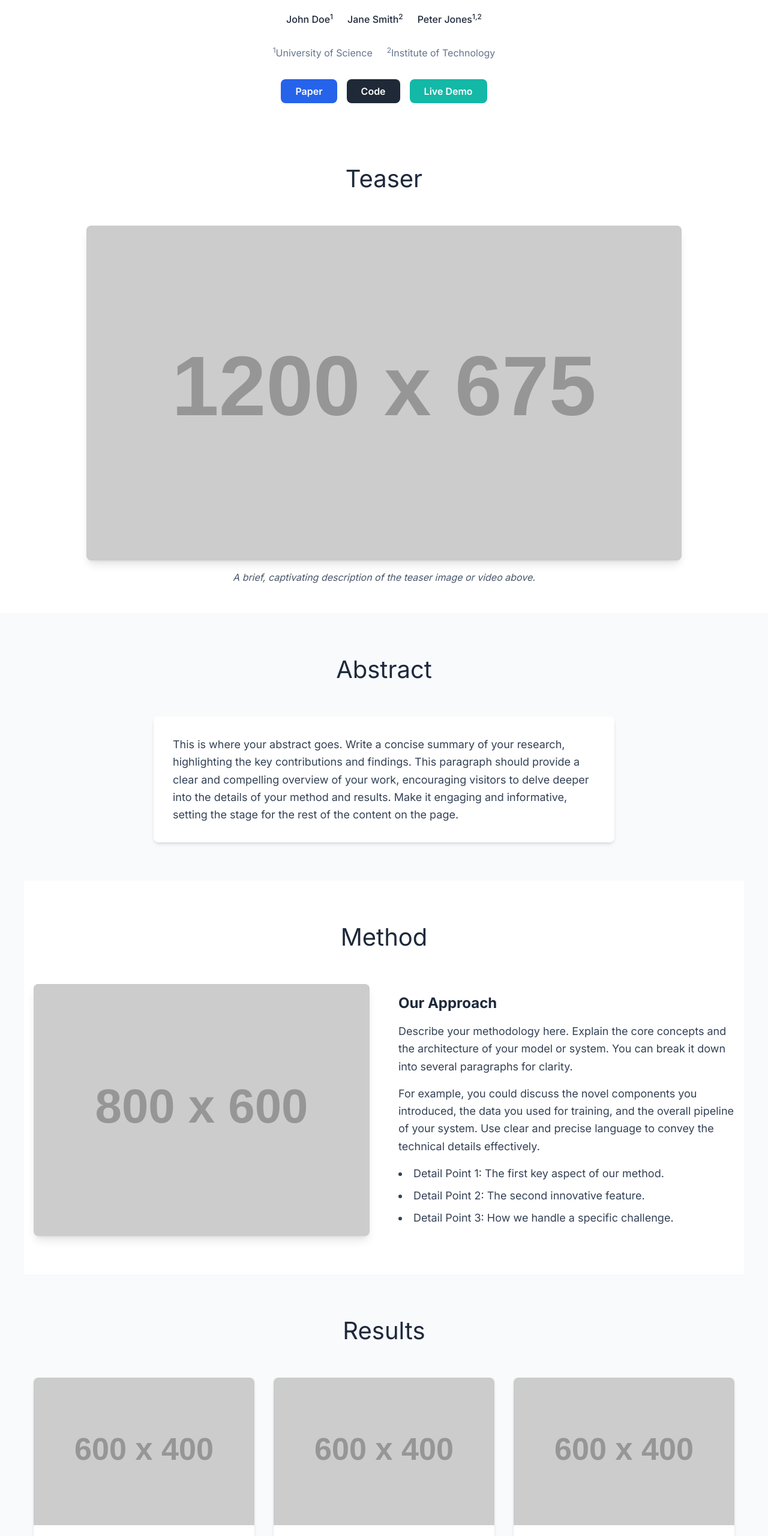
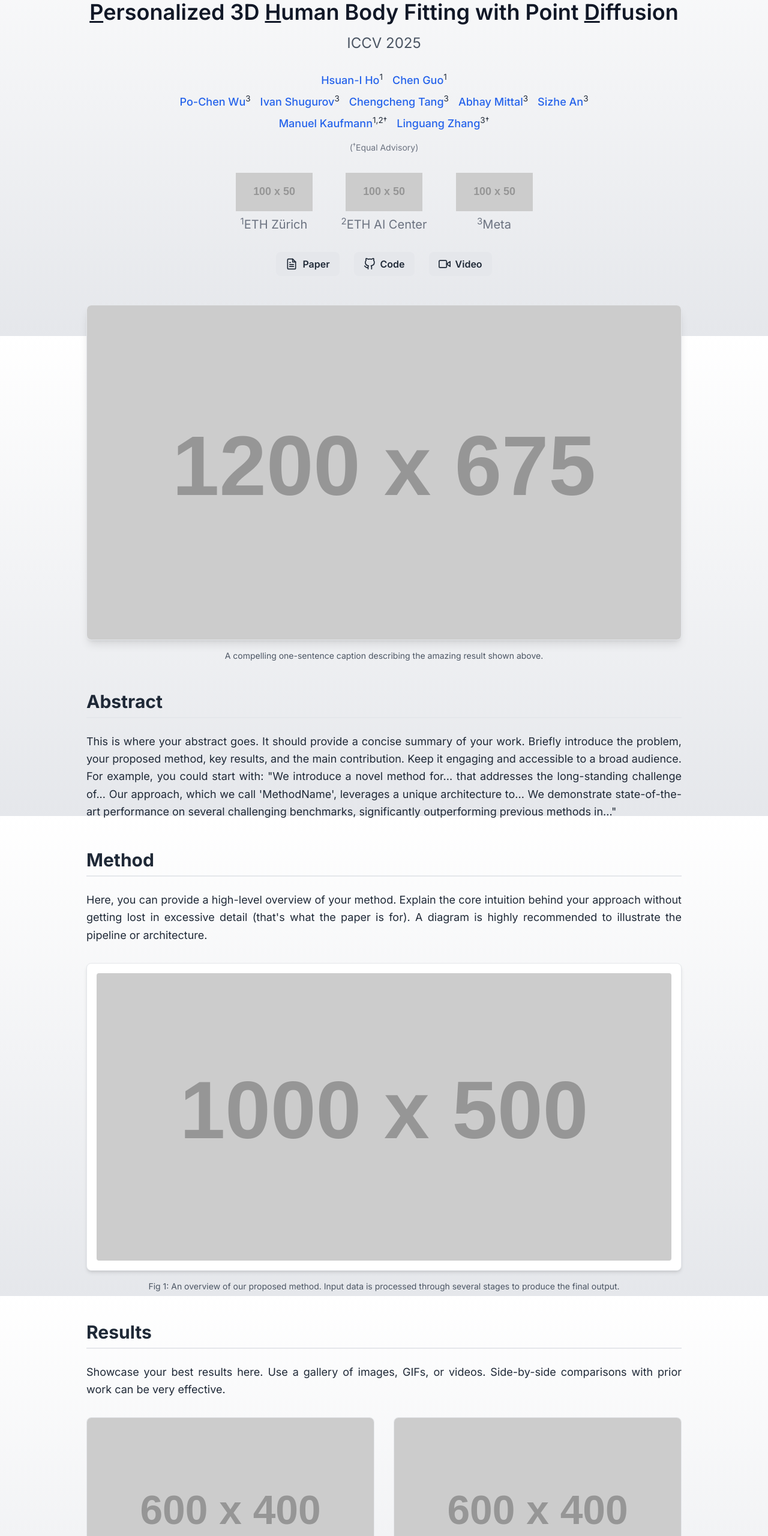
Before and after one commit to PHD-Pose/PHD-Pose.github.io, a plain HTML site: page index.html in a window 1280 px wide. Shown: the part 240-2800 px from the top of the page at 60% size. Drawn offline with nearby package versions, Linux system fonts and the light colour scheme; placeholder pictures from the web are drawn by us.

Commit message:
Update index.html

```diff
--- a/index.html
+++ b/index.html
@@ -1,250 +1,193 @@
 <!DOCTYPE html>
-<html lang="en" class="scroll-smooth">
+<html lang="en">
 <head>
     <meta charset="UTF-8">
     <meta name="viewport" content="width=device-width, initial-scale=1.0">
-    <title>Your Project Title | Official Project Page</title>
+    <title>PHD</title>
+    <link rel="icon" href="images/phd.png">
     <script src="https://cdn.tailwindcss.com"></script>
-    <link rel="preconnect" href="https://fonts.googleapis.com">
-    <link rel="preconnect" href="https://fonts.gstatic.com" crossorigin>
     <link href="https://fonts.googleapis.com/css2?family=Inter:wght@400;500;600;700&display=swap" rel="stylesheet">
     <style>
         body {
             font-family: 'Inter', sans-serif;
-            background-color: #f8fafc; /* A light gray background */
-        }
-        h1, h2, h3 {
-            font-weight: 700;
-        }
-        .section {
-            padding: 4rem 1rem;
-            max-width: 1200px;
-            margin: 0 auto;
+            /* Updated background to a white to light-gray gradient */
+            background: linear-gradient(to bottom, #FFFFFF, #E5E7EB);
+            background-attachment: fixed; /* Ensures the gradient covers the whole page on scroll */
         }
         .section-title {
-            font-size: 2.5rem;
-            text-align: center;
-            margin-bottom: 3rem;
-            color: #1e293b;
+            border-bottom: 2px solid #e5e7eb;
+            padding-bottom: 0.5rem;
+            margin-bottom: 1.5rem;
         }
         .bibtex {
-            background-color: #1e293b;
-            color: #e2e8f0;
-            padding: 1.5rem;
-            border-radius: 0.5rem;
+            background-color: #f1f1f1;
+            border: 1px solid #ddd;
+            padding: 1rem;
+            border-radius: 8px;
+            font-family: monospace;
             white-space: pre-wrap;
-            word-break: break-all;
-            position: relative;
-        }
-        .copy-btn {
-            position: absolute;
-            top: 1rem;
-            right: 1rem;
-            background-color: #475569;
-            color: white;
-            border: none;
-            padding: 0.5rem 1rem;
-            border-radius: 0.375rem;
-            cursor: pointer;
-            transition: background-color 0.2s;
-        }
-        .copy-btn:hover {
-            background-color: #64748b;
-        }
-        .copy-btn.copied {
-            background-color: #16a34a;
+            word-wrap: break-word;
+            font-size: 0.875rem;
+            color: #333;
         }
     </style>
 </head>
-<body class="text-slate-800">
+<body class="text-gray-800">
 
-    <!-- Header Section -->
-    <header class="text-center py-12 bg-white">
-        <div class="max-w-4xl mx-auto px-4">
-            <h1 class="text-4xl md:text-5xl font-bold text-slate-900 mb-4">
+    <div class="container mx-auto px-4 py-8 md:py-12 max-w-5xl">
+
+        <!-- Paper Title -->
+        <header class="text-center mb-8">
+            <img src="images/phd.png" alt="PHD Logo" class="w-auto h-32 mx-auto mb-2" onerror="this.onerror=null;this.src='https://placehold.co/100x50/ffffff/333?text=Logo+1';">
+            <h1 class="text-4xl md:text-5xl font-bold text-gray-900">
                 PHD <br>
-              Personalized 3D Human Body Fitting with Point Diffusion
+                <span class="text-3xl md:text-4xl font-semibold"><u>P</u>ersonalized 3D <u>H</u>uman Body Fitting with Point <u>D</u>iffusion</span>
             </h1>
-            <p class="text-lg text-slate-600 mb-6">
-                Official Project Page
-            </p>
-            <div class="flex justify-center items-center flex-wrap gap-x-6 gap-y-2 mb-8">
-                <!-- Author List -->
-                <span class="font-medium">John Doe<sup>1</sup></span>
-                <span class="font-medium">Jane Smith<sup>2</sup></span>
-                <span class="font-medium">Peter Jones<sup>1,2</sup></span>
+            <p class="text-2xl text-gray-600 mt-4">ICCV 2025</p>
+        </header>
+
+        <!-- Authors -->
+        <div class="text-center mb-4 text-lg space-y-2">
+            <!-- Row 1: 2 authors -->
+            <div class="flex justify-center items-center gap-x-4">
+                <span class="whitespace-nowrap"><a href="#" class="font-medium text-blue-600 hover:underline">Hsuan-I Ho</a><sup>1</sup></span>
+                <span class="whitespace-nowrap"><a href="#" class="font-medium text-blue-600 hover:underline">Chen Guo</a><sup>1</sup></span>
             </div>
-            <div class="flex justify-center items-center flex-wrap gap-x-6 gap-y-2 text-slate-500">
-                <!-- Affiliations -->
-                <span><sup>1</sup>University of Science</span>
-                <span><sup>2</sup>Institute of Technology</span>
+            <!-- Row 2: 5 authors -->
+            <div class="flex flex-wrap justify-center items-center gap-x-4">
+                <span class="whitespace-nowrap"><a href="#" class="font-medium text-blue-600 hover:underline">Po-Chen Wu</a><sup>3</sup></span>
+                <span class="whitespace-nowrap"><a href="#" class="font-medium text-blue-600 hover:underline">Ivan Shugurov</a><sup>3</sup></span>
+                <span class="whitespace-nowrap"><a href="#" class="font-medium text-blue-600 hover:underline">Chengcheng Tang</a><sup>3</sup></span>
+                <span class="whitespace-nowrap"><a href="#" class="font-medium text-blue-600 hover:underline">Abhay Mittal</a><sup>3</sup></span>
+                <span class="whitespace-nowrap"><a href="#" class="font-medium text-blue-600 hover:underline">Sizhe An</a><sup>3</sup></span>
             </div>
-            <div class="mt-8 flex justify-center gap-4">
-                 <!-- Links -->
-                <a href="#your-paper-link" class="bg-blue-600 text-white font-semibold px-6 py-2 rounded-lg hover:bg-blue-700 transition-colors">Paper</a>
-                <a href="#your-code-link" class="bg-gray-800 text-white font-semibold px-6 py-2 rounded-lg hover:bg-gray-900 transition-colors">Code</a>
-                <a href="#your-demo-link" class="bg-teal-500 text-white font-semibold px-6 py-2 rounded-lg hover:bg-teal-600 transition-colors">Live Demo</a>
+            <!-- Row 3: 2 authors -->
+            <div class="flex justify-center items-center gap-x-4">
+                <span class="whitespace-nowrap"><a href="#" class="font-medium text-blue-600 hover:underline">Manuel Kaufmann</a><sup>1,2†</sup></span>
+                <span class="whitespace-nowrap"><a href="#" class="font-medium text-blue-600 hover:underline">Linguang Zhang</a><sup>3†</sup></span>
             </div>
         </div>
-    </header>
 
-    <!-- Teaser Image/Video Section -->
-    <section id="teaser" class="py-12 bg-white">
-        <div class="max-w-5xl mx-auto px-4">
-            <h2 class="section-title">Teaser</h2>
-            <div class="bg-slate-200 rounded-lg overflow-hidden shadow-lg">
-                <!-- Replace with your teaser image -->
-                <img src="https://placehold.co/1200x675/e2e8f0/334155?text=Your+Teaser+Image+Here"
-                     alt="Project Teaser Image"
-                     class="w-full h-auto"
-                     onerror="this.onerror=null;this.src='https://placehold.co/1200x675/e2e8f0/334155?text=Image+Not+Found';">
+        <!-- Equal Advisory Note -->
+        <div class="text-center text-sm text-gray-500 mb-8">
+            <span>(<sup>†</sup>Equal Advisory)</span>
         </div>
-            <p class="text-center text-slate-600 mt-4 italic">
-                A brief, captivating description of the teaser image or video above.
-            </p>
+
+        <!-- Logos and Affiliations -->
+        <div class="flex justify-center items-start gap-x-12 my-8">
+            <!-- Institute 1 -->
+            <div class="text-center">
+                <img src="images/ait_logo.png" alt="ETH Zürich Logo" class="w-auto h-16 mx-auto mb-2" onerror="this.onerror=null;this.src='https://placehold.co/100x50/ffffff/333?text=Logo+1';">
+                <span class="text-xl text-gray-500"><sup>1</sup>ETH Zürich</span>
             </div>
+            <!-- Institute 2 -->
+            <div class="text-center">
+                <img src="images/aicenter.png" alt="AI center Logo" class="w-auto h-16 mx-auto mb-2" onerror="this.onerror=null;this.src='https://placehold.co/100x50/ffffff/333?text=Logo+2';">
+                <span class="text-xl text-gray-500"><sup>2</sup>ETH AI Center</span>
+            </div>
+            <!-- Institute 3 -->
+            <div class="text-center">
+                <img src="images/metalogo.png" alt="Meta Logo" class="w-auto h-16 mx-auto mb-2" onerror="this.onerror=null;this.src='https://placehold.co/100x50/ffffff/333?text=Logo+3';">
+                <span class="text-xl text-gray-500"><sup>3</sup>Meta</span>
+            </div>
+        </div>
+
+
+        <!-- Links -->
+        <div class="flex justify-center items-center space-x-4 md:space-x-6 mb-12">
+            <a href="#" class="flex items-center space-x-2 bg-gray-200 hover:bg-gray-300 text-gray-800 font-semibold py-2 px-4 rounded-lg transition duration-300">
+                <svg xmlns="http://www.w3.org/2000/svg" width="20" height="20" viewBox="0 0 24 24" fill="none" stroke="currentColor" stroke-width="2" stroke-linecap="round" stroke-linejoin="round"><path d="M14 2H6a2 2 0 0 0-2 2v16a2 2 0 0 0 2 2h12a2 2 0 0 0 2-2V8z"></path><polyline points="14 2 14 8 20 8"></polyline><line x1="16" y1="13" x2="8" y2="13"></line><line x1="16" y1="17" x2="8" y2="17"></line><polyline points="10 9 9 9 8 9"></polyline></svg>
+                <span>Paper</span>
+            </a>
+            <a href="#" class="flex items-center space-x-2 bg-gray-200 hover:bg-gray-300 text-gray-800 font-semibold py-2 px-4 rounded-lg transition duration-300">
+                <svg xmlns="http://www.w3.org/2000/svg" width="20" height="20" viewBox="0 0 24 24" fill="none" stroke="currentColor" stroke-width="2" stroke-linecap="round" stroke-linejoin="round"><path d="M9 19c-5 1.5-5-2.5-7-3m14 6v-3.87a3.37 3.37 0 0 0-.94-2.61c3.14-.35 6.44-1.54 6.44-7A5.44 5.44 0 0 0 20 4.77 5.07 5.07 0 0 0 19.91 1S18.73.65 16 2.48a13.38 13.38 0 0 0-7 0C6.27.65 5.09 1 5.09 1A5.07 5.07 0 0 0 5 4.77a5.44 5.44 0 0 0-1.5 3.78c0 5.42 3.3 6.61 6.44 7A3.37 3.37 0 0 0 9 18.13V22"></path></svg>
+                <span>Code</span>
+            </a>
+            <a href="#" class="flex items-center space-x-2 bg-gray-200 hover:bg-gray-300 text-gray-800 font-semibold py-2 px-4 rounded-lg transition duration-300">
+                 <svg xmlns="http://www.w3.org/2000/svg" width="20" height="20" viewBox="0 0 24 24" fill="none" stroke="currentColor" stroke-width="2" stroke-linecap="round" stroke-linejoin="round"><polygon points="23 7 16 12 23 17 23 7"></polygon><rect x="1" y="5" width="15" height="14" rx="2" ry="2"></rect></svg>
+                <span>Video</span>
+            </a>
+        </div>
+
+        <!-- Teaser Video/Image -->
+        <section class="mb-12">
+            <div class="bg-white rounded-lg overflow-hidden shadow-lg border border-gray-200">
+                <!-- Replace with your video or GIF -->
+                <img src="https://placehold.co/1200x675/e2e8f0/333?text=Your+Awesome+Teaser+Video+Here" alt="Teaser Video" class="w-full h-auto">
+            </div>
+            <p class="text-center text-gray-600 mt-4 text-sm">A compelling one-sentence caption describing the amazing result shown above.</p>
         </section>
 
-    <!-- Abstract Section -->
-    <section id="abstract" class="section">
-        <h2 class="section-title">Abstract</h2>
-        <div class="max-w-3xl mx-auto bg-white p-8 rounded-lg shadow-md">
-            <p class="text-lg leading-relaxed text-slate-700">
-                This is where your abstract goes. Write a concise summary of your research, highlighting the key contributions and findings. This paragraph should provide a clear and compelling overview of your work, encouraging visitors to delve deeper into the details of your method and results. Make it engaging and informative, setting the stage for the rest of the content on the page.
+        <!-- Abstract -->
+        <section class="mb-12">
+            <h2 class="text-3xl font-bold section-title">Abstract</h2>
+            <p class="text-lg leading-relaxed text-justify">
+                This is where your abstract goes. It should provide a concise summary of your work. Briefly introduce the problem, your proposed method, key results, and the main contribution. Keep it engaging and accessible to a broad audience. For example, you could start with: "We introduce a novel method for... that addresses the long-standing challenge of... Our approach, which we call 'MethodName', leverages a unique architecture to... We demonstrate state-of-the-art performance on several challenging benchmarks, significantly outperforming previous methods in..."
             </p>
-        </div>
         </section>
 
-    <!-- Method Section -->
-    <section id="method" class="section bg-white">
-        <h2 class="section-title">Method</h2>
-        <div class="grid md:grid-cols-2 gap-12 items-center">
-            <div class="bg-slate-200 rounded-lg overflow-hidden shadow-lg">
-                 <!-- Replace with your method/architecture diagram -->
-                <img src="https://placehold.co/800x600/e2e8f0/334155?text=Architecture+Diagram"
-                     alt="Method Architecture Diagram"
-                     class="w-full h-auto"
-                     onerror="this.onerror=null;this.src='https://placehold.co/800x600/e2e8f0/334155?text=Image+Not+Found';">
+        <!-- Method -->
+        <section class="mb-12">
+            <h2 class="text-3xl font-bold section-title">Method</h2>
+            <p class="text-lg leading-relaxed mb-8 text-justify">
+                Here, you can provide a high-level overview of your method. Explain the core intuition behind your approach without getting lost in excessive detail (that's what the paper is for). A diagram is highly recommended to illustrate the pipeline or architecture.
+            </p>
+            <div class="bg-white p-4 rounded-lg border border-gray-200 shadow-md">
+                 <img src="https://placehold.co/1000x500/ffffff/333?text=Method+Pipeline+Diagram" alt="Method Diagram" class="w-full h-auto rounded">
             </div>
-            <div class="text-lg leading-relaxed text-slate-700">
-                <h3 class="text-2xl font-bold mb-4 text-slate-800">Our Approach</h3>
-                <p class="mb-4">
-                    Describe your methodology here. Explain the core concepts and the architecture of your model or system. You can break it down into several paragraphs for clarity.
+             <p class="text-center text-gray-600 mt-4 text-sm">Fig 1: An overview of our proposed method. Input data is processed through several stages to produce the final output.</p>
+        </section>
+
+        <!-- Results -->
+        <section class="mb-12">
+            <h2 class="text-3xl font-bold section-title">Results</h2>
+            <p class="text-lg leading-relaxed mb-8 text-justify">
+                Showcase your best results here. Use a gallery of images, GIFs, or videos. Side-by-side comparisons with prior work can be very effective.
             </p>
-                <p class="mb-4">
-                    For example, you could discuss the novel components you introduced, the data you used for training, and the overall pipeline of your system. Use clear and precise language to convey the technical details effectively.
-                </p>
-                <ul class="list-disc list-inside space-y-2">
-                    <li>Detail Point 1: The first key aspect of our method.</li>
-                    <li>Detail Point 2: The second innovative feature.</li>
-                    <li>Detail Point 3: How we handle a specific challenge.</li>
-                </ul>
+            <div class="grid grid-cols-1 md:grid-cols-2 gap-8">
+                <!-- Result Item 1 -->
+                <div class="bg-white rounded-lg overflow-hidden border border-gray-200">
+                    <img src="https://placehold.co/600x400/e2e8f0/333?text=Result+1" alt="Result 1" class="w-full h-auto">
+                    <p class="p-4 text-gray-600 text-sm">Caption for the first result, perhaps comparing it to a baseline method.</p>
+                </div>
+                <!-- Result Item 2 -->
+                <div class="bg-white rounded-lg overflow-hidden border border-gray-200">
+                    <img src="https://placehold.co/600x400/e2e8f0/333?text=Result+2" alt="Result 2" class="w-full h-auto">
+                    <p class="p-4 text-gray-600 text-sm">Caption for the second result, highlighting a specific feature or success case.</p>
+                </div>
+                <!-- Result Item 3 -->
+                <div class="bg-white rounded-lg overflow-hidden border border-gray-200">
+                    <img src="https://placehold.co/600x400/e2e8f0/333?text=Result+3" alt="Result 3" class="w-full h-auto">
+                    <p class="p-4 text-gray-600 text-sm">Another impressive result. GIFs work great here to show dynamic processes.</p>
+                </div>
+                <!-- Result Item 4 -->
+                <div class="bg-white rounded-lg overflow-hidden border border-gray-200">
+                    <img src="https://placehold.co/600x400/e2e8f0/333?text=Result+4" alt="Result 4" class="w-full h-auto">
+                    <p class="p-4 text-gray-600 text-sm">This result could demonstrate the robustness of your method on a difficult input.</p>
                 </div>
             </div>
         </section>
 
-    <!-- Results Section -->
-    <section id="results" class="section">
-        <h2 class="section-title">Results</h2>
-        <div class="grid grid-cols-1 md:grid-cols-2 lg:grid-cols-3 gap-8">
-            <!-- Result Item 1 -->
-            <div class="bg-white rounded-lg shadow-md overflow-hidden">
-                <img src="https://placehold.co/600x400/e2e8f0/334155?text=Result+1"
-                     alt="Result 1"
-                     class="w-full h-auto"
-                     onerror="this.onerror=null;this.src='https://placehold.co/600x400/e2e8f0/334155?text=Image+Not+Found';">
-                <div class="p-4">
-                    <h3 class="font-bold text-lg mb-2">High-Fidelity Synthesis</h3>
-                    <p class="text-slate-600">A short description of this result, explaining what it demonstrates.</p>
-                </div>
-            </div>
-            <!-- Result Item 2 -->
-            <div class="bg-white rounded-lg shadow-md overflow-hidden">
-                <img src="https://placehold.co/600x400/e2e8f0/334155?text=Result+2"
-                     alt="Result 2"
-                     class="w-full h-auto"
-                     onerror="this.onerror=null;this.src='https://placehold.co/600x400/e2e8f0/334155?text=Image+Not+Found';">
-                <div class="p-4">
-                    <h3 class="font-bold text-lg mb-2">Comparison with SOTA</h3>
-                    <p class="text-slate-600">Here we compare our method against the state-of-the-art.</p>
-                </div>
-            </div>
-            <!-- Result Item 3 -->
-            <div class="bg-white rounded-lg shadow-md overflow-hidden">
-                <img src="https://placehold.co/600x400/e2e8f0/334155?text=Result+3"
-                     alt="Result 3"
-                     class="w-full h-auto"
-                     onerror="this.onerror=null;this.src='https://placehold.co/600x400/e2e8f0/334155?text=Image+Not+Found';">
-                <div class="p-4">
-                    <h3 class="font-bold text-lg mb-2">User Study Outcome</h3>
-                    <p class="text-slate-600">Our results were preferred by users in a blind study.</p>
-                </div>
-            </div>
-            <!-- Add more result items as needed -->
-        </div>
-    </section>
-
-    <!-- Citation Section -->
-    <section id="citation" class="section bg-white">
-        <h2 class="section-title">Citation</h2>
-        <div class="max-w-3xl mx-auto">
+        <!-- Citation -->
+        <section>
+            <h2 class="text-3xl font-bold section-title">Citation</h2>
+            <p class="text-lg leading-relaxed mb-4">If you find our work useful, please consider citing:</p>
             <div class="bibtex">
-                <button id="copy-button" class="copy-btn">Copy</button>
-                <code id="bibtex-content">
-@article{YourLastName2025ProjectTitle,
-  title   = {Your Awesome Project Title Here},
-  author  = {Doe, John and Smith, Jane and Jones, Peter},
-  journal = {Conference or Journal Name},
-  year    = {2025}
+@inproceedings{ho2025phd,
+    title={PHD: Personalized 3D Human Body Fitting with Point Diffusion},
+    author={Ho, Hsuan-I and Guo, Chen and Wu, Po-Chen and Shugurov, Ivan and Tang, Chengcheng and Mittal, Abhay and An, Sizhe and Kaufmann, Manuel and Zhang, Linguang},
+    booktitle={Proceedings of the IEEE/CVF International Conference on Computer Vision (ICCV)},
+    year={2025}
 }
-                </code>
-            </div>
             </div>
         </section>
 
         <!-- Footer -->
-    <footer class="text-center py-8 bg-slate-800 text-slate-400">
-        <p>Template designed by Gemini. Feel free to use and adapt.</p>
+        <footer class="text-center mt-12 pt-8 border-t border-gray-300">
+            <p class="text-gray-500">Template generated by Gemini inspired by modern academic project pages.</p>
         </footer>
 
-    <script>
-        // JavaScript for Copy to Clipboard functionality
-        const copyButton = document.getElementById('copy-button');
-        const bibtexContent = document.getElementById('bibtex-content');
-
-        copyButton.addEventListener('click', () => {
-            // Create a temporary textarea element to hold the text
-            const textArea = document.createElement('textarea');
-            textArea.value = bibtexContent.innerText;
-
-            // Hide the textarea from view
-            textArea.style.position = 'fixed';
-            textArea.style.left = '-9999px';
-
-            document.body.appendChild(textArea);
-
-            textArea.select();
-
-            try {
-                // Use the older execCommand for broader compatibility in iFrames
-                const successful = document.execCommand('copy');
-                if (successful) {
-                    copyButton.textContent = 'Copied!';
-                    copyButton.classList.add('copied');
-                    setTimeout(() => {
-                        copyButton.textContent = 'Copy';
-                        copyButton.classList.remove('copied');
-                    }, 2000);
-                } else {
-                    alert('Oops, unable to copy');
-                }
-            } catch (err) {
-                console.error('Fallback: Oops, unable to copy', err);
-            }
-
-            document.body.removeChild(textArea);
-        });
-    </script>
+    </div>
 
 </body>
 </html>
```
Lines whose indentation alone changed are shown as unchanged.
